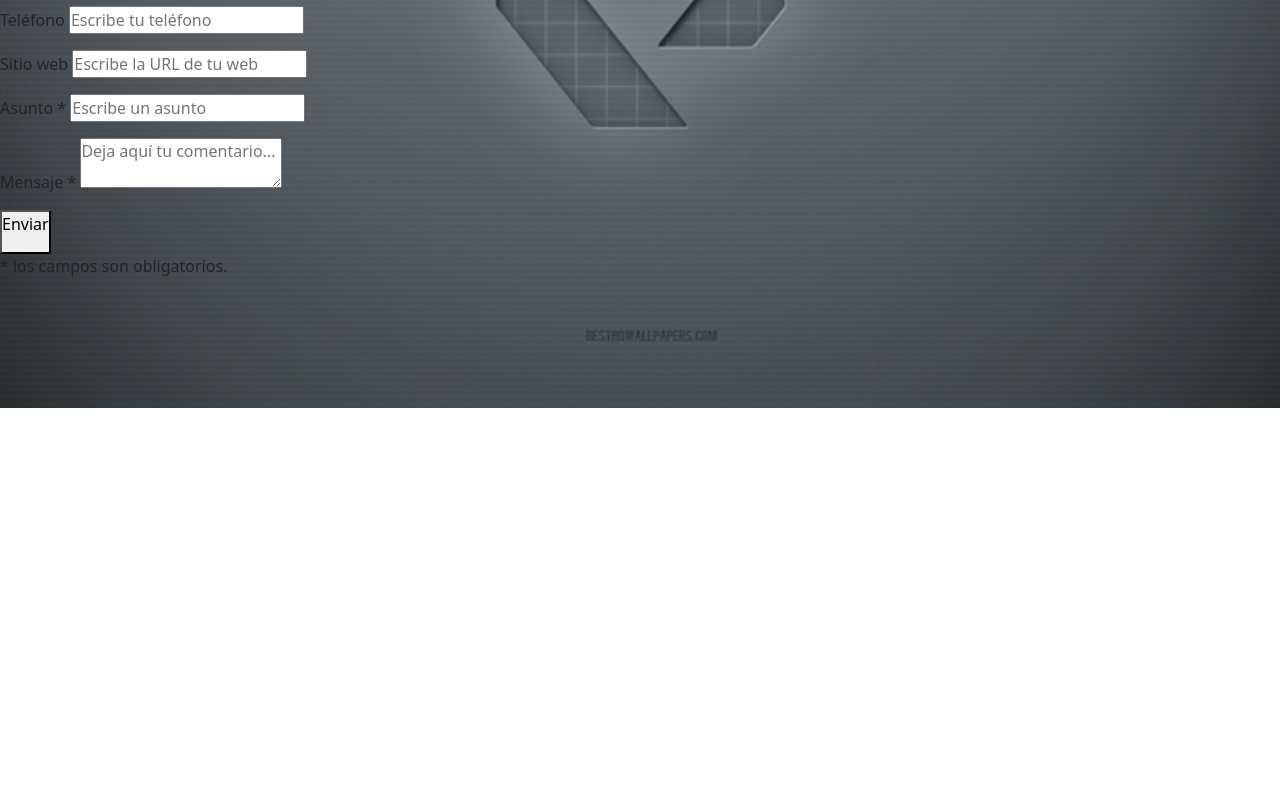
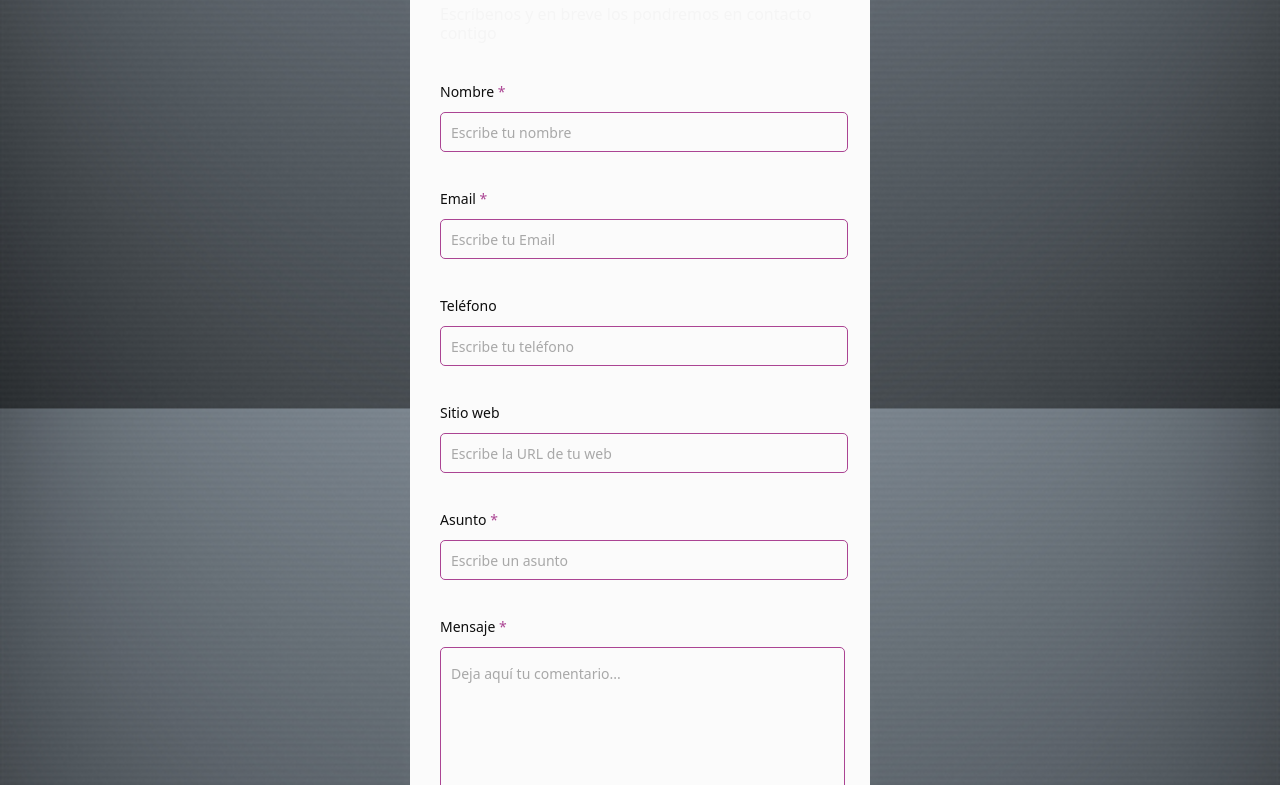
Before and after one commit to AgusTorres7/pagina-valorant-mobile, a website: page pages/contacto.html in a window 1280 px wide. Shown: the part 392-1177 px from the top of the page. Before the commit the page ends 800 px from the top, so only its background shows below. Drawn offline with nearby package versions, Linux system fonts and the light colour scheme.

Commit message:
agregado de varias cosas

```diff
--- a/pages/contacto.html
+++ b/pages/contacto.html
@@ -4,6 +4,7 @@
     <meta charset="UTF-8">
     <meta http-equiv="X-UA-Compatible" content="IE=edge">
     <meta name="viewport" content="width=device-width, initial-scale=1.0">
+    <link rel="shortcut icon" href="../img/favicon.ico" type="image/x-icon">
     <link href="https://cdn.jsdelivr.net/npm/bootstrap@5.0.2/dist/css/bootstrap.min.css" rel="stylesheet" integrity="sha384-EVSTQN3/azprG1Anm3QDgpJLIm9Nao0Yz1ztcQTwFspd3yD65VohhpuuCOmLASjC" crossorigin="anonymous">
     <link rel="stylesheet" href="../css/estilos.css">
     <title>Contactanos</title>
--- /dev/null
+++ b/scss/contactos.scss
@@ -0,0 +1,130 @@
+@import url(https://fonts.googleapis.com/css?family=Noto+Sans);
+
+
+body{
+  height: 100%;
+  font-family: 'Noto Sans', sans-serif;
+  background-color: #ab4493;
+}
+
+
+.contact_form{
+  width: 460px;
+  height: auto;
+  margin: 80px auto;
+  border-radius: 10px;
+  padding-top: 30px;
+  padding-bottom: 20px;
+  background-color: #fbfbfb;
+  padding-left: 30px;
+}
+
+
+input{
+  background-color: #fbfbfb;
+  width: 408px;
+  height: 40px;
+  border-radius: 5px;
+  border-style: solid;
+  border-width: 1px;
+  border-color: #ab4493;
+  margin-top: 10px;
+  padding-left: 10px;
+  margin-bottom: 20px;
+}
+
+
+textarea{
+  background-color: #fbfbfb;
+  width: 405px;
+  height: 150px;
+  border-radius: 5px;
+  border-style: solid;
+  border-width: 1px;
+  border-color: #ab4493;
+  margin-top: 10px;
+  padding-left: 10px;
+  margin-bottom: 20px;
+  padding-top: 15px;
+}
+
+
+label{
+  display: block;
+  float: center;
+}
+
+
+button{
+  height: 45px;
+  padding-left: 5px;
+  padding-right: 5px;
+  margin-bottom: 20px;
+  margin-top: 10px;
+  text-transform: uppercase;
+  background-color: #ab4493;
+  border-color: #ab4493;
+  border-style: solid;
+  border-radius: 10px;
+  width: 420px;
+  cursor: pointer;
+}
+
+
+button p{
+  color: #fff;
+}
+
+
+span{
+  color: #ab4493;
+}
+
+
+.aviso{
+  font-size: 13px;
+  color: #0e0e0e;
+}
+
+
+h1{
+  font-size: 39px;
+  text-align: letf;
+  padding-bottom: 20px;
+  color: #ab4493;
+}
+
+
+h3{
+  font-size: 16px;
+  padding-bottom: 30px;
+  color: #0e0e0e;
+}
+
+
+p{
+  font-size: 14px;
+  color: #0e0e0e;
+}
+
+
+::-webkit-input-placeholder {
+ color: #a8a8a8;
+}
+
+
+::-webkit-textarea-placeholder {
+ color: #a8a8a8;
+}
+
+
+.formulario input:focus{
+  outline:0;
+  border: 1px solid #97d848;
+}
+
+
+.formulario textarea:focus{
+  outline:0;
+  border: 1px solid #97d848;
+}
--- a/scss/estilos.scss
+++ b/scss/estilos.scss
@@ -5,4 +5,5 @@
 @import "./main.scss";
 @import	"./base/generales.scss";
 @import "./base/links.scss";
-@import "./componentes/section.scss"
+@import "./componentes/section.scss";
+@import "./contactos.scss"
```
Also changed, not shown: index.html (+1 -0 lines), pages/armas.html (+1 -0 lines), pages/de evento.html (+1 -0 lines), pages/pase de batalla.html (+1 -0 lines), css/estilos.css, img/favicon.ico (added).
